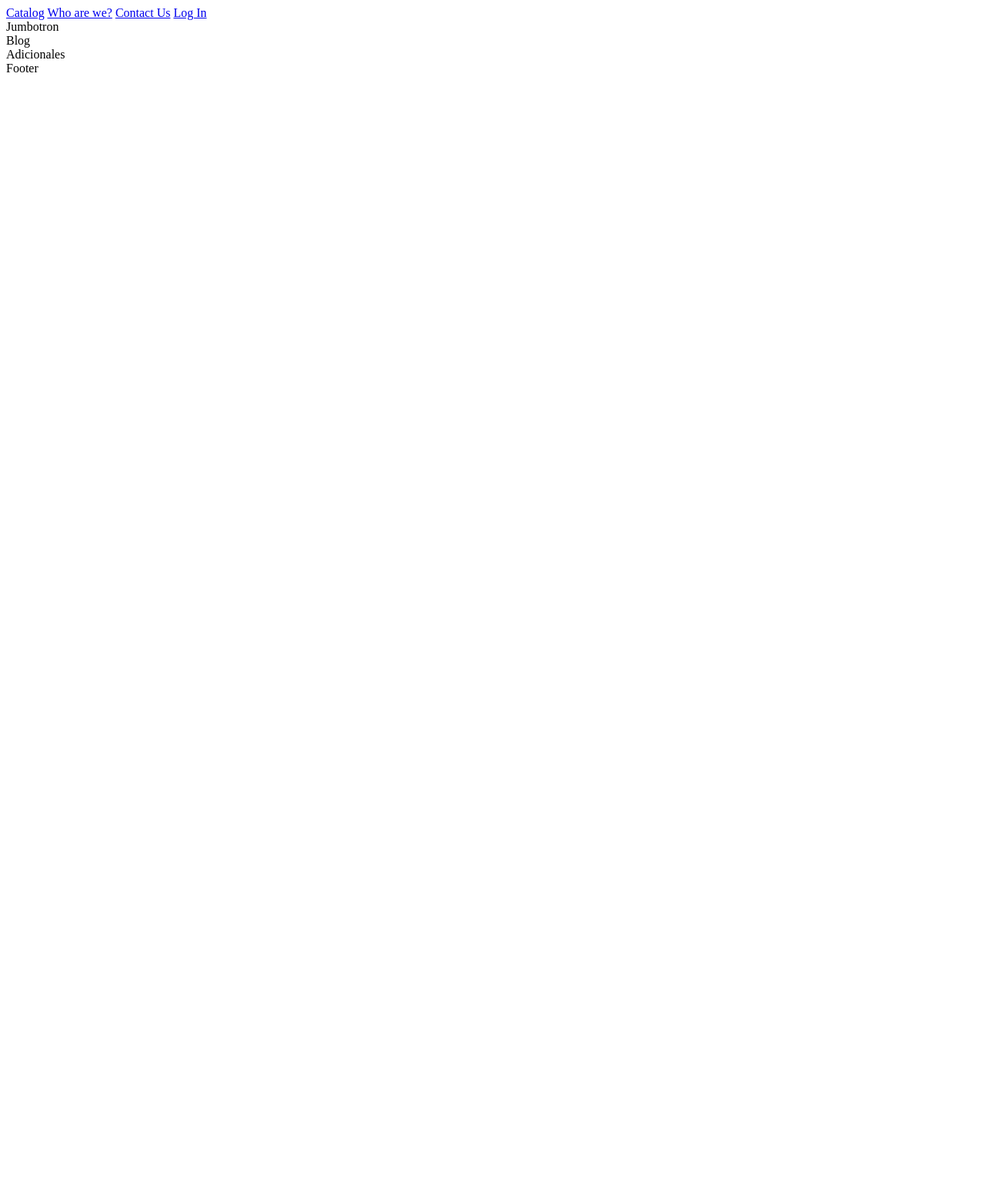
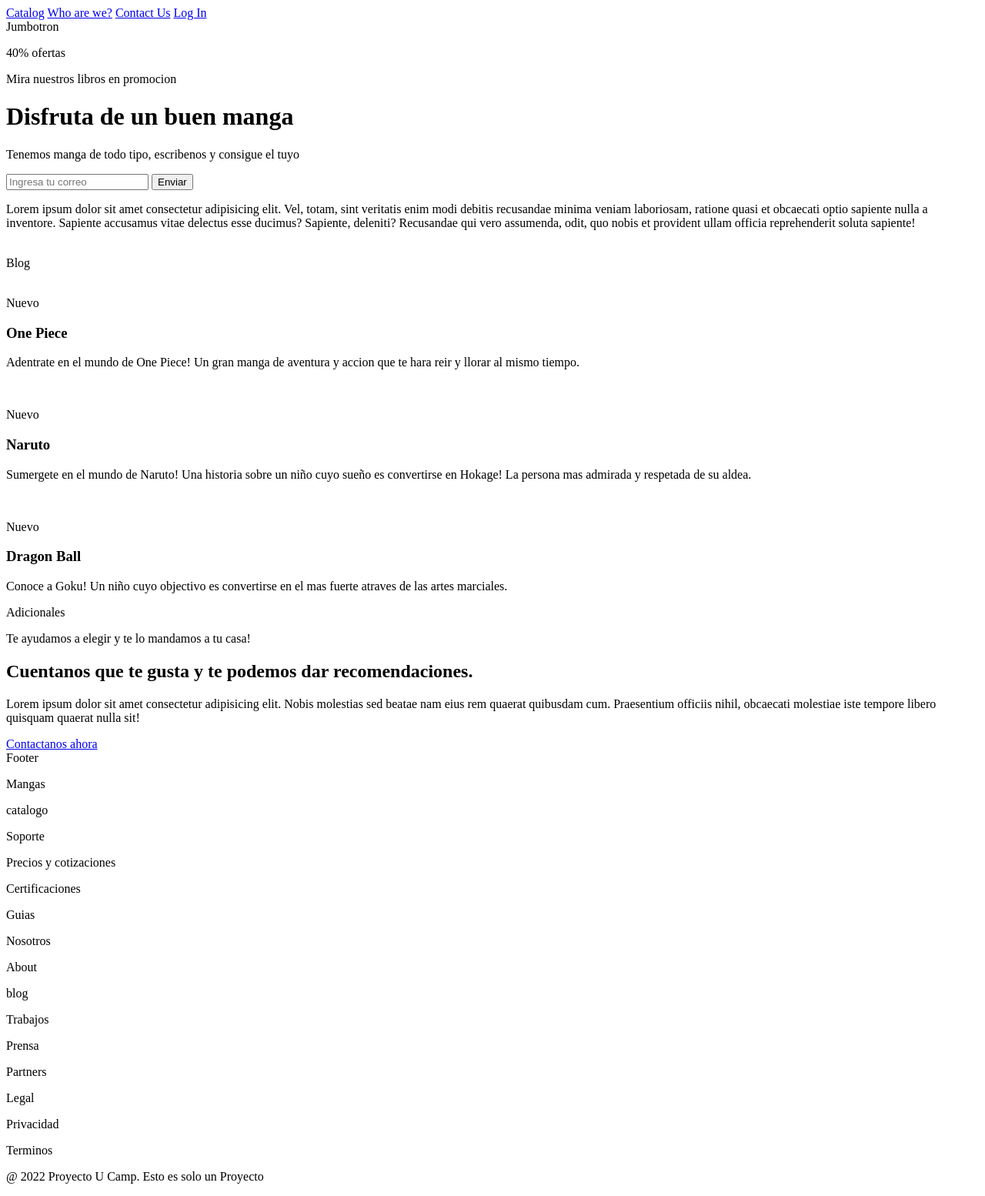
Before and after one commit to Berlinator/U-Camp-Proyects, a plain HTML site: page Index.html in a window 1280 px wide. Shown: the whole page at 77% size. Before the commit the page ends 800 px from the top, so only its background shows below. Drawn offline with Linux system fonts and the light colour scheme.

Commit message:
Hmtl completo

```diff
--- a/Index.html
+++ b/Index.html
@@ -19,18 +19,85 @@
 
     <main>
         Jumbotron
+        <div>
+            <p>40% ofertas</p>
+            <p>Mira nuestros libros en promocion</p>
+            <h1>Disfruta de un buen manga</h1>
+            <p>Tenemos manga de todo tipo, escribenos y consigue el tuyo</p>
+            <input type="email" placeholder="Ingresa tu correo">
+            <button>Enviar</button>
+            <P>Lorem ipsum dolor sit amet consectetur adipisicing elit. Vel, totam, sint veritatis enim modi debitis recusandae minima veniam laboriosam, ratione quasi et obcaecati optio sapiente nulla a inventore. Sapiente accusamus vitae delectus esse ducimus? Sapiente, deleniti? Recusandae qui vero assumenda, odit, quo nobis et provident ullam officia reprehenderit soluta sapiente!</P>
+            <img src="" alt="">
+        </div>
     </main>
 
     <section>
         Blog
+        <div>
+
+            <img src="" alt="">
+            <p>Nuevo</p>
+            <h3>One Piece</h3>
+            <p>Adentrate en el mundo de One Piece! Un gran manga de aventura y accion que te hara reir y llorar al mismo tiempo.</p>
+
+            <img src="" alt="">
+            <p>Nuevo</p>
+            <h3>Naruto</h3>
+            <p>Sumergete en el mundo de Naruto! Una historia sobre un niño cuyo sueño es convertirse en Hokage! La persona mas admirada y respetada de su aldea.</p>
+
+            <img src="" alt="">
+            <p>Nuevo</p>
+            <h3>Dragon Ball</h3>
+            <p>Conoce a Goku! Un niño cuyo objectivo es convertirse en el mas fuerte atraves de las artes marciales.</p>
+
+        </div>
     </section>
 
     <div>
         Adicionales
+        <img src="" alt="">
+        <p>Te ayudamos a elegir y te lo mandamos a tu casa!</p>
+        <h2>Cuentanos que te gusta y te podemos dar recomendaciones.</h2>
+        <p>Lorem ipsum dolor sit amet consectetur adipisicing elit. Nobis molestias sed beatae nam eius rem quaerat quibusdam cum. Praesentium officiis nihil, obcaecati molestiae iste tempore libero quisquam quaerat nulla sit!</p>
+        <a href="#">Contactanos ahora</a>
     </div>
 
     <footer>
         Footer
+        <div>
+            <a href=""></a>
+            <a href=""></a>
+            <a href=""></a>
+            <a href=""></a>
+            <a href=""></a>
+        </div>
+
+        <div>
+            <div>
+                <p>Mangas</p>
+                <p>catalogo</p>
+                <p>Soporte</p>
+                <p>Precios y cotizaciones</p>
+                <p>Certificaciones</p>
+                <p>Guias</p>
+            </div>
+
+            <div>
+                <p>Nosotros</p>
+                <p>About</p>
+                <p>blog</p>
+                <p>Trabajos</p>
+                <p>Prensa</p>
+                <p>Partners</p>
+                <p>Legal</p>
+                <p>Privacidad</p>
+                <p>Terminos</p>
+            </div>
+
+            <div>
+                <p>@ 2022 Proyecto U Camp. Esto es solo un Proyecto</p>
+            </div>
+        </div>
     </footer>
 
 </body>
```
